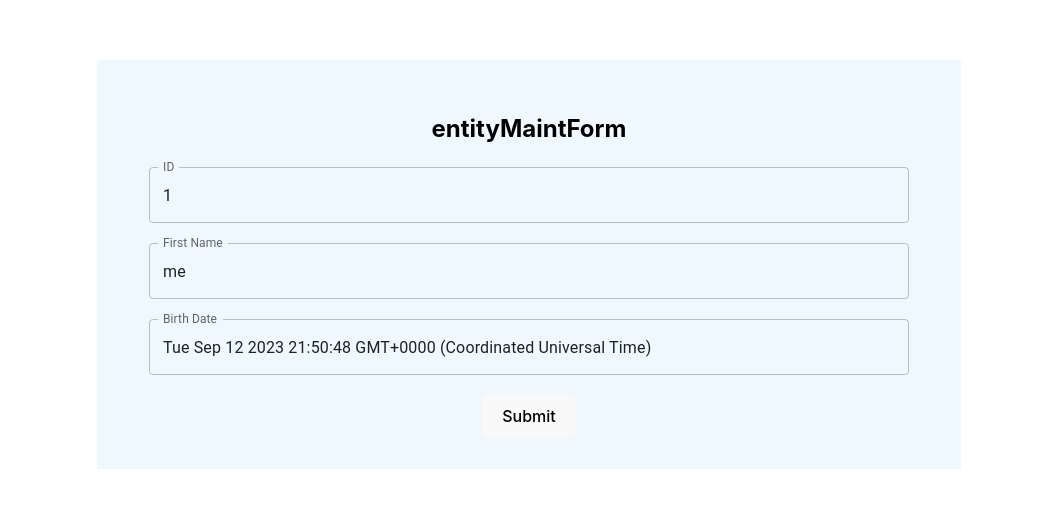
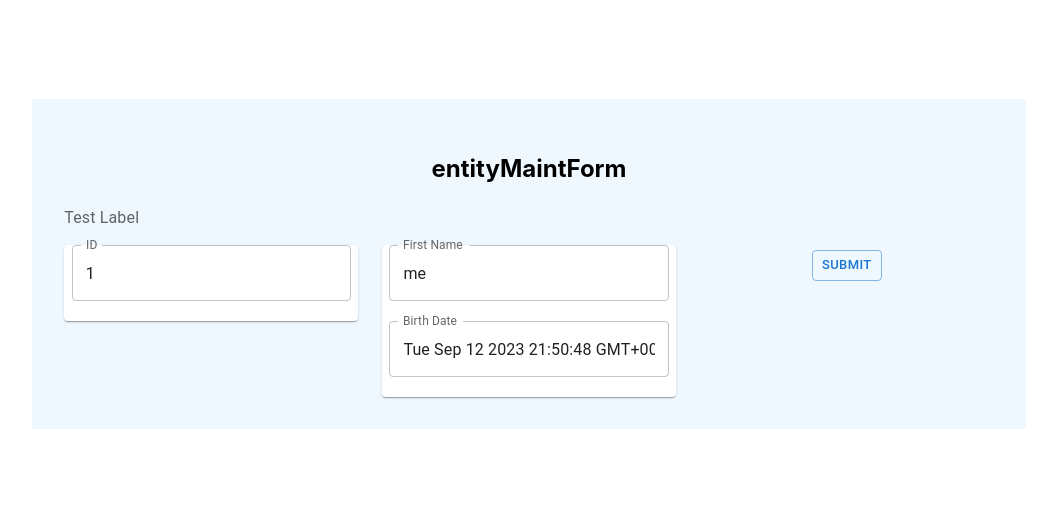
Before and after one commit to TonyGravagno/react-mui-wrapper-tests, a React (Vite) app: page / in a window 1280 px wide. Shown: the part 136-644 px from the top of the page, without its empty margins (111-1168 px from the left). Built offline with nearby package versions, Linux system fonts and the light colour scheme.

Commit message:
Update test form, try Grid structuring

```diff
--- a/src/entities/Person/PersonMaintForm.tsx
+++ b/src/entities/Person/PersonMaintForm.tsx
@@ -5,6 +5,10 @@ import { FieldText } from '@components/FieldText'
 
 // import * as FormTypes from '../../types/FormTypes'
 import * as Schema from './PersonSchema'
+import { FieldTextArea } from '../../components/FieldTextArea'
+import { FieldLabel } from '../../components/FieldLabel'
+import { Grid, Paper } from '@mui/material'
+import { SubmitButton } from '../../components/SubmitButton'
 // import * as Text from './Person/PersonText'
 // import { CommonText } from '../../language/CommonText'
 // import { InputTypes } from '../../elements/Input'
@@ -53,10 +57,29 @@ export const entityMaintForm = () => {
     <SchemaProvider<Schema.EntityZodType> schema={schemaObject}>
       <FormProvider {...methods}>
         <form onSubmit={methods.handleSubmit(onSubmit)}>
-          <FieldText name="id" />
-          <FieldText name="first_name" onBlur={blurred_first_name} />
-          <FieldText name="birth_date" />
-          <button type="submit">Submit</button>
+          <Grid container spacing={2}>
+            <Grid container item xs={12} spacing={3}>
+              <Grid item xs={4}>
+                  <FieldLabel>Test Label</FieldLabel>
+              </Grid>
+            </Grid>
+            <Grid container item xs={12} spacing={3}>
+              <Grid item xs={4}>
+                <Paper>
+                  <FieldText name="id" />
+                </Paper>
+              </Grid>
+              <Grid item xs={4}>
+                <Paper>
+                  <FieldTextArea name="first_name" onBlur={blurred_first_name} />
+                  <FieldText name="birth_date" />
+                </Paper>
+              </Grid>
+              <Grid item xs={4}>
+                  <SubmitButton>Submit</SubmitButton>
+              </Grid>
+            </Grid>
+          </Grid>
         </form>
       </FormProvider>
     </SchemaProvider>
```
